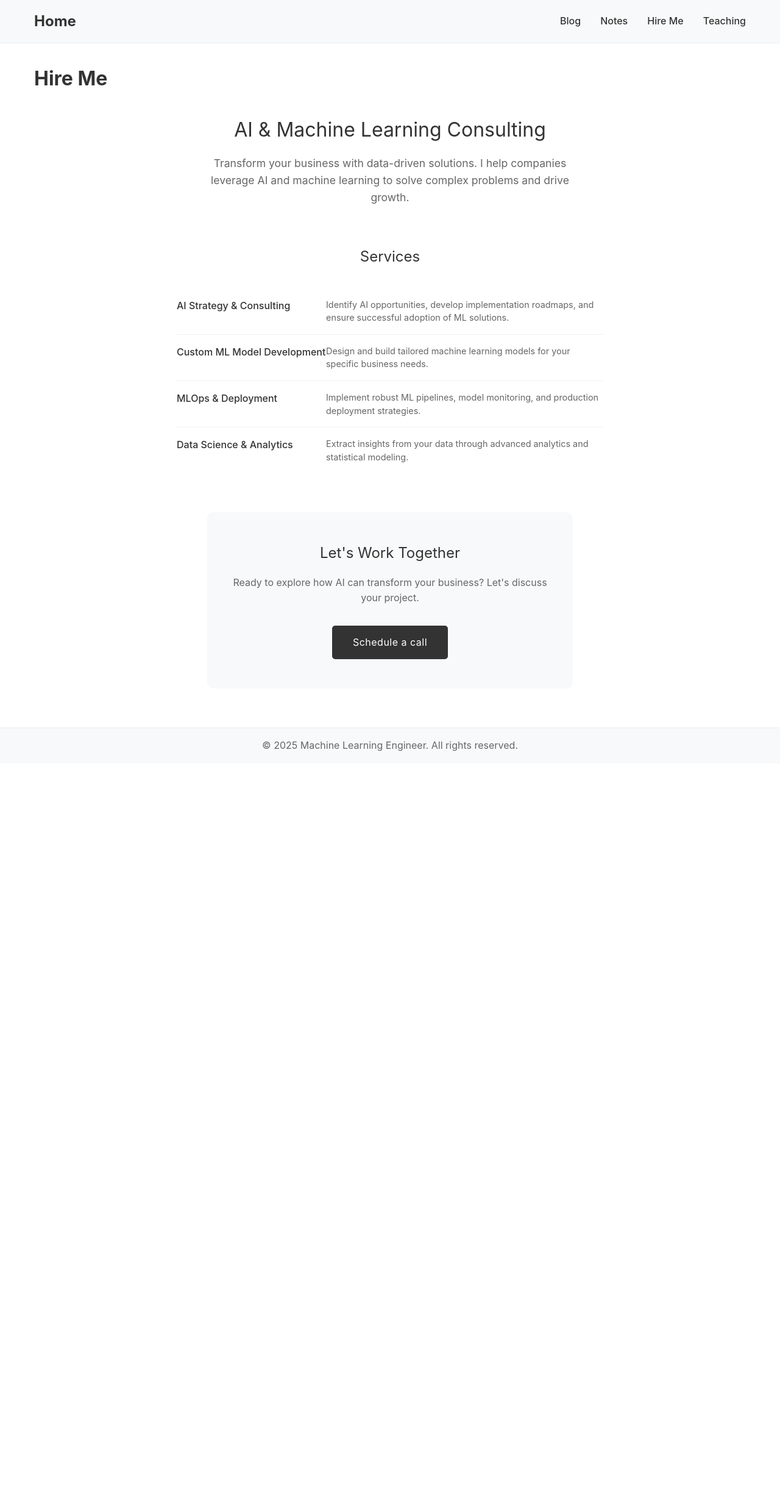
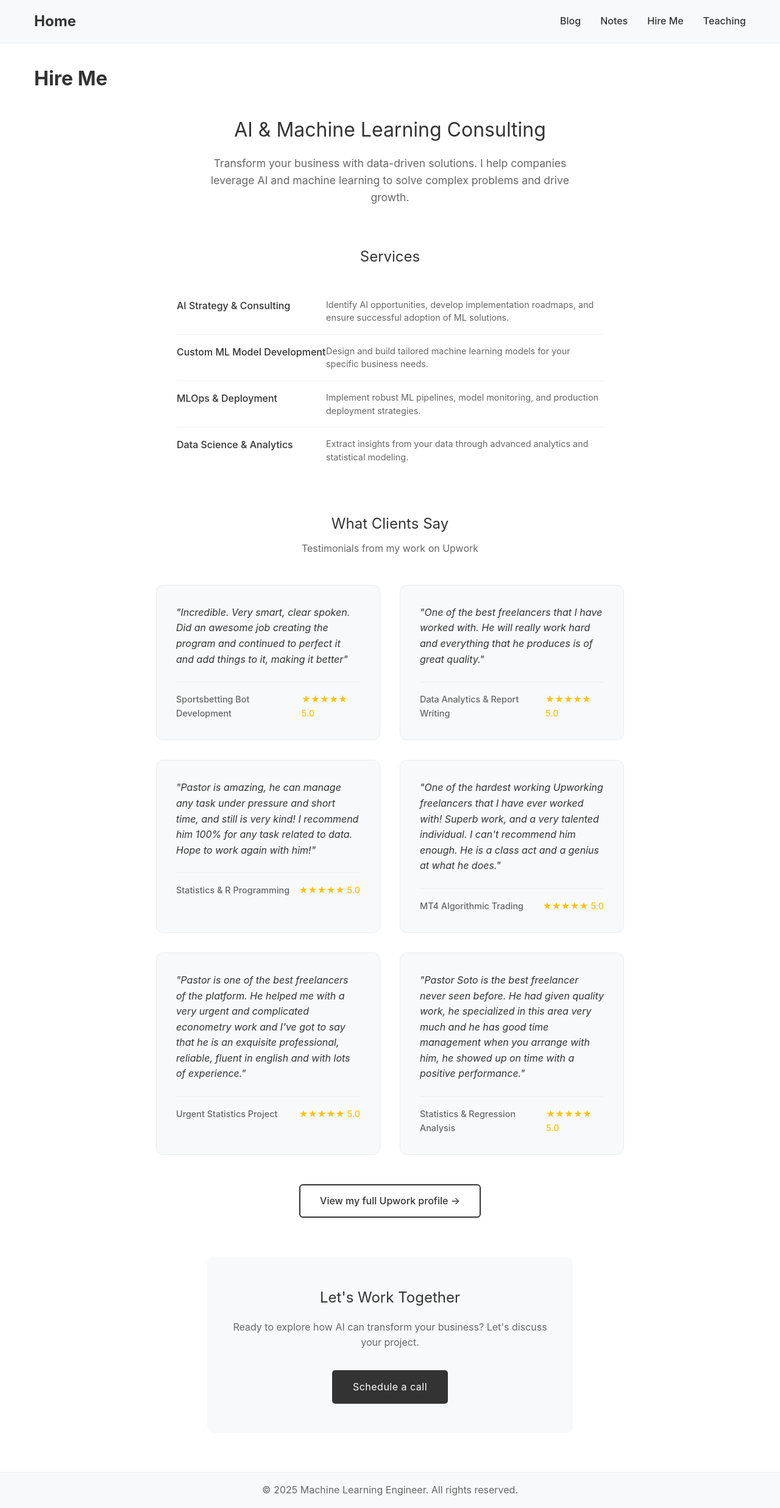
Before and after one commit to sotoblanco/blog, a Jekyll site: the page built from docs/hire-me.md, in a window 1280 px wide. Shown: the whole page at 61% size. Built offline with Jekyll 4.4.1, drawn with Linux system fonts in a browser that asks for light colours; before the commit the page ends 1252 px from its top, so only the background shows below that.

Commit message:
testimonials

```diff
--- a/docs/hire-me.md
+++ b/docs/hire-me.md
@@ -35,6 +35,79 @@ title: Hire Me
                     </tr>
                 </tbody>
             </table>
+        </div>
+    </div>
+
+    <div class="testimonials-section">
+        <h3>What Clients Say</h3>
+        <p class="testimonials-intro">Testimonials from my work on Upwork</p>
+
+        <div class="testimonials-grid">
+            <div class="testimonial-card">
+                <div class="testimonial-content">
+                    <p>"Incredible. Very smart, clear spoken. Did an awesome job creating the program and continued to perfect it and add things to it, making it better"</p>
+                </div>
+                <div class="testimonial-meta">
+                    <span class="project-type">Sportsbetting Bot Development</span>
+                    <span class="rating">★★★★★ 5.0</span>
+                </div>
+            </div>
+
+            <div class="testimonial-card">
+                <div class="testimonial-content">
+                    <p>"One of the best freelancers that I have worked with. He will really work hard and everything that he produces is of great quality."</p>
+                </div>
+                <div class="testimonial-meta">
+                    <span class="project-type">Data Analytics & Report Writing</span>
+                    <span class="rating">★★★★★ 5.0</span>
+                </div>
+            </div>
+
+            <div class="testimonial-card">
+                <div class="testimonial-content">
+                    <p>"Pastor is amazing, he can manage any task under pressure and short time, and still is very kind! I recommend him 100% for any task related to data. Hope to work again with him!"</p>
+                </div>
+                <div class="testimonial-meta">
+                    <span class="project-type">Statistics & R Programming</span>
+                    <span class="rating">★★★★★ 5.0</span>
+                </div>
+            </div>
+
+            <div class="testimonial-card">
+                <div class="testimonial-content">
+                    <p>"One of the hardest working Upworking freelancers that I have ever worked with! Superb work, and a very talented individual. I can't recommend him enough. He is a class act and a genius at what he does."</p>
+                </div>
+                <div class="testimonial-meta">
+                    <span class="project-type">MT4 Algorithmic Trading</span>
+                    <span class="rating">★★★★★ 5.0</span>
+                </div>
+            </div>
+
+            <div class="testimonial-card">
+                <div class="testimonial-content">
+                    <p>"Pastor is one of the best freelancers of the platform. He helped me with a very urgent and complicated econometry work and I've got to say that he is an exquisite professional, reliable, fluent in english and with lots of experience."</p>
+                </div>
+                <div class="testimonial-meta">
+                    <span class="project-type">Urgent Statistics Project</span>
+                    <span class="rating">★★★★★ 5.0</span>
+                </div>
+            </div>
+
+            <div class="testimonial-card">
+                <div class="testimonial-content">
+                    <p>"Pastor Soto is the best freelancer never seen before. He had given quality work, he specialized in this area very much and he has good time management when you arrange with him, he showed up on time with a positive performance."</p>
+                </div>
+                <div class="testimonial-meta">
+                    <span class="project-type">Statistics & Regression Analysis</span>
+                    <span class="rating">★★★★★ 5.0</span>
+                </div>
+            </div>
+        </div>
+
+        <div class="testimonials-footer">
+            <a href="https://www.upwork.com/freelancers/~01f0e01c4b962f32a5" target="_blank" class="upwork-link">
+                View my full Upwork profile →
+            </a>
         </div>
     </div>
 
@@ -180,6 +253,99 @@ title: Hire Me
     color: #333;
 }
 
+/* Testimonials Section Styles */
+.testimonials-section {
+    margin-bottom: 4rem;
+}
+
+.testimonials-section h3 {
+    color: #333;
+    font-size: 1.5rem;
+    margin-bottom: 0.5rem;
+    text-align: center;
+    font-weight: 400;
+}
+
+.testimonials-intro {
+    text-align: center;
+    color: #666;
+    font-size: 1rem;
+    margin-bottom: 3rem;
+    line-height: 1.5;
+}
+
+.testimonials-grid {
+    display: grid;
+    grid-template-columns: repeat(auto-fit, minmax(350px, 1fr));
+    gap: 2rem;
+    margin-bottom: 3rem;
+}
+
+.testimonial-card {
+    background: #f8f9fa;
+    border-radius: 12px;
+    padding: 2rem;
+    border: 1px solid #e9ecef;
+    transition: all 0.3s ease;
+}
+
+.testimonial-card:hover {
+    transform: translateY(-2px);
+    box-shadow: 0 8px 25px rgba(0,0,0,0.1);
+    border-color: #dee2e6;
+}
+
+.testimonial-content p {
+    color: #333;
+    font-size: 1rem;
+    line-height: 1.6;
+    margin: 0 0 1.5rem 0;
+    font-style: italic;
+}
+
+.testimonial-meta {
+    display: flex;
+    justify-content: space-between;
+    align-items: center;
+    padding-top: 1rem;
+    border-top: 1px solid #e9ecef;
+}
+
+.project-type {
+    color: #666;
+    font-size: 0.9rem;
+    font-weight: 500;
+}
+
+.rating {
+    color: #ffc107;
+    font-size: 0.9rem;
+    font-weight: 500;
+}
+
+.testimonials-footer {
+    text-align: center;
+    margin-top: 2rem;
+}
+
+.upwork-link {
+    display: inline-block;
+    color: #333;
+    text-decoration: none;
+    font-weight: 500;
+    font-size: 1rem;
+    padding: 0.8rem 2rem;
+    border: 2px solid #333;
+    border-radius: 6px;
+    transition: all 0.3s ease;
+}
+
+.upwork-link:hover {
+    background: #333;
+    color: white;
+}
+
+/* Responsive design for testimonials */
 @media (max-width: 768px) {
     .hire-container {
         padding: 1rem;
@@ -220,5 +386,20 @@ title: Hire Me
         max-width: 300px;
         text-align: center;
     }
+
+    .testimonials-grid {
+        grid-template-columns: 1fr;
+        gap: 1.5rem;
+    }
+
+    .testimonial-card {
+        padding: 1.5rem;
+    }
+
+    .testimonial-meta {
+        flex-direction: column;
+        align-items: flex-start;
+        gap: 0.5rem;
+    }
 }
 </style>
```
